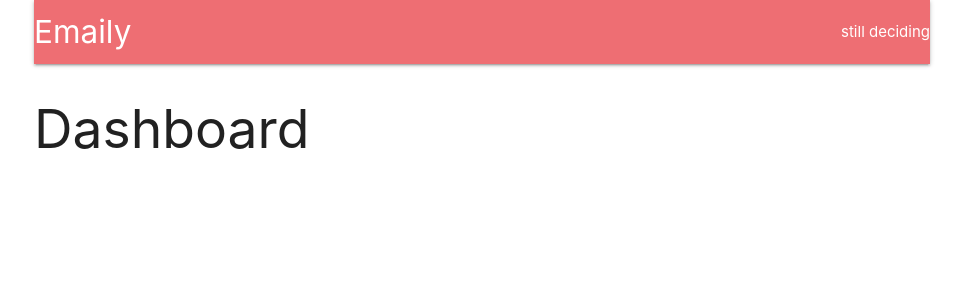
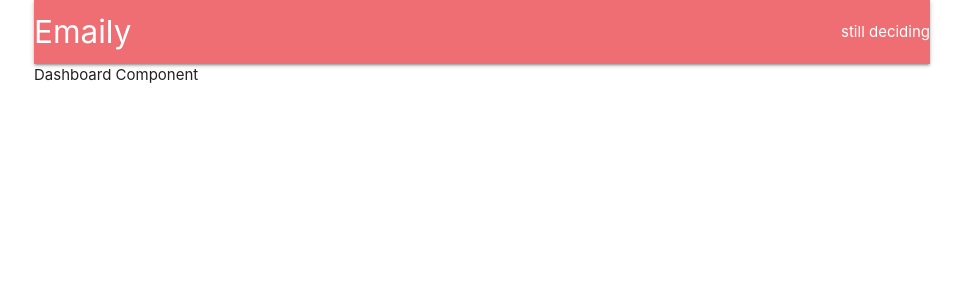
Before and after one commit to stephenbaiuoft/react-udemy, a React (Create React App) app in the folder client/: page /surveys in a window 1280 px wide. Shown: the top 300 px of the page, without its empty margins (158-1121 px from the left). Built offline with nearby package versions, Linux system fonts and the light colour scheme; no server answers.

Commit message:
created dashboard jsx component

```diff
--- a/client/src/Components/App.js
+++ b/client/src/Components/App.js
@@ -10,7 +10,8 @@ import * as actions from '../actions';
 
 import Header from './Header';
 import Landing from './Landing';
-const Dashboard = () => <h2>Dashboard</h2>
+import Dashboard from './Dashboard';
+
 const SurveyNew = () => <h2>SurveyNew</h2>
 
 
--- /dev/null
+++ b/client/src/Components/Dashboard.js
@@ -0,0 +1,12 @@
+import React from 'react'; // bable converts ES6 to CommonJS under the hood
+
+const Dashboard = () => {
+    return (
+        <div>
+            Dashboard Component
+        </div>
+    );
+};
+
+// default babel, which under the hood converts to CommonJS
+export default Dashboard;
--- a/client/src/index.js
+++ b/client/src/index.js
@@ -9,7 +9,7 @@ import {Provider} from 'react-redux'; // the glue that tights redux to react and
 import {createStore, applyMiddleware} from 'redux';
 import reduxThunk from 'redux-thunk'; // reduxThunk dispatch actions
 
-import App from  './Components/App';
+import App from  './components/App';
 import reducers from './reducers'; // combineReducer --> all reducers combined into 1 object
 
 import axios from 'axios';
```
